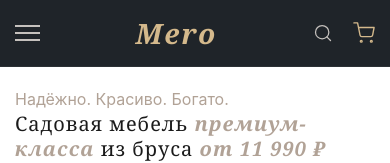
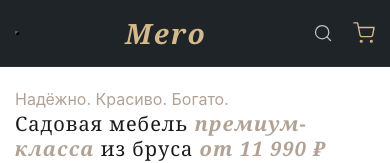
Before and after one commit to mork-mebel/merohome.github.io, a plain HTML site: page index.html in a window 390 px wide. Shown: the top 163 px of the page. Drawn offline with Linux system fonts and the light colour scheme.

Commit message:
Update style.css

```diff
--- a/style.css
+++ b/style.css
@@ -842,16 +842,8 @@
         right: auto;
     }
 }
-        .burger {
-        display: flex;
-        flex-direction: column;
-        gap: 5px;
-        background: none;
-        border: none;
-        cursor: pointer;
-        z-index: 101;
-        display: flex;
-    }
+
+    }g
     .burger span {
         display: block;
         width: 25px;
```
